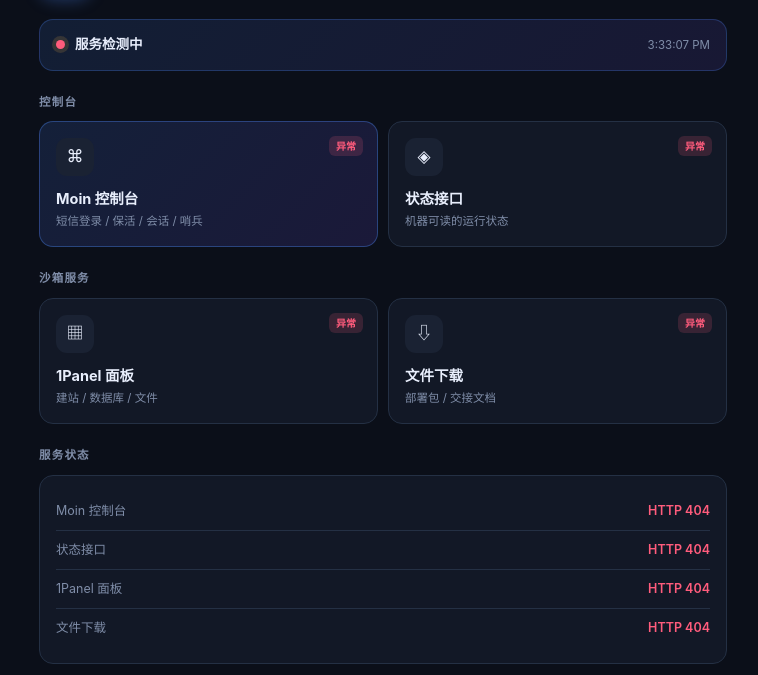
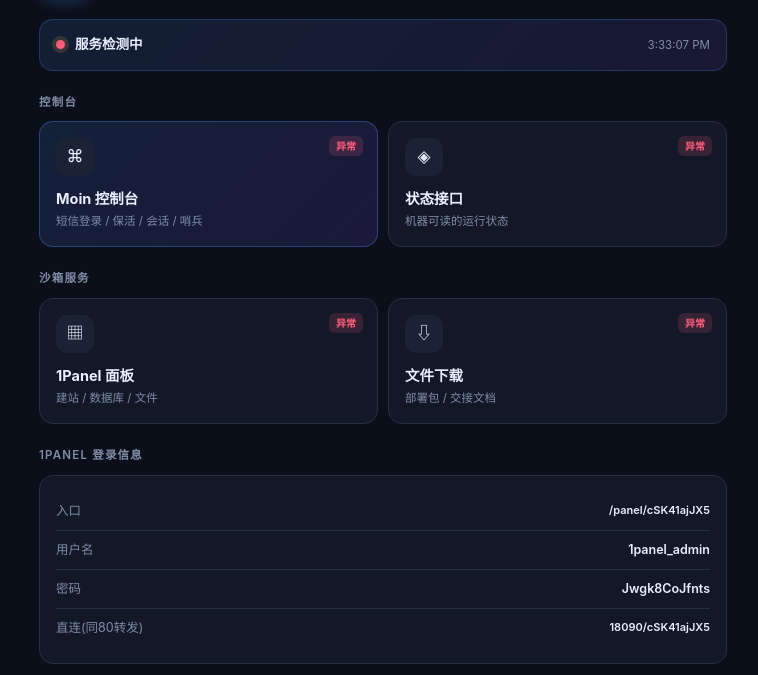
Before and after one commit to Orengr/doubao, a plain HTML site: page web/nav_index.html in a window 1280 px wide. Shown: the part 85-760 px from the top of the page, without its empty margins (257-1015 px from the left). Drawn offline with Linux system fonts and the light colour scheme; no server answers.

Commit message:
fix: 导航页1Panel磁贴直达安全入口
- 1pctl user-info 读到 /cSK41ajJX5，磁贴改指 /panel/cSK41ajJX5
- 补1Panel登录信息卡；经80实测200为1Panel前端
- 不再落到「暂时无法访问」拦截页

```diff
--- a/web/nav_index.html
+++ b/web/nav_index.html
@@ -49,7 +49,7 @@ body{font-family:-apple-system,BlinkMacSystemFont,"PingFang SC","Microsoft YaHei
 
 <div class="sec">沙箱服务</div>
 <div class="grid">
-  <a class="tile" href="/panel/" id="panelTile">
+  <a class="tile" href="/panel/cSK41ajJX5" id="panelTile">
     <div class="ico">▦</div><div class="t">1Panel 面板</div>
     <div class="d">建站 / 数据库 / 文件</div>
     <span class="badge warn" id="b-panel">检测</span>
@@ -59,6 +59,14 @@ body{font-family:-apple-system,BlinkMacSystemFont,"PingFang SC","Microsoft YaHei
     <div class="d">部署包 / 交接文档</div>
     <span class="badge ok" id="b-dl">检测</span>
   </a>
+</div>
+
+<div class="sec">1Panel 登录信息</div>
+<div class="info">
+  <div class="row"><span class="k">入口</span><span class="v" style="font-size:11px">/panel/cSK41ajJX5</span></div>
+  <div class="row"><span class="k">用户名</span><span class="v">1panel_admin</span></div>
+  <div class="row"><span class="k">密码</span><span class="v">Jwgk8CoJfnts</span></div>
+  <div class="row"><span class="k">直连(同80转发)</span><span class="v" style="font-size:11px">18090/cSK41ajJX5</span></div>
 </div>
 
 <div class="sec">服务状态</div>
@@ -94,7 +102,7 @@ async function refresh(){
   const items=[
     ['/lite/','b-lite','Moin 控制台'],
     ['/api/status','b-api','状态接口'],
-    ['/panel/','b-panel','1Panel 面板'],
+    ['/panel/cSK41ajJX5','b-panel','1Panel 面板'],
     ['/dl/','b-dl','文件下载']
   ];
   let okCount=0;const rows=[];
```
Also changed, not shown: 1 other file.
